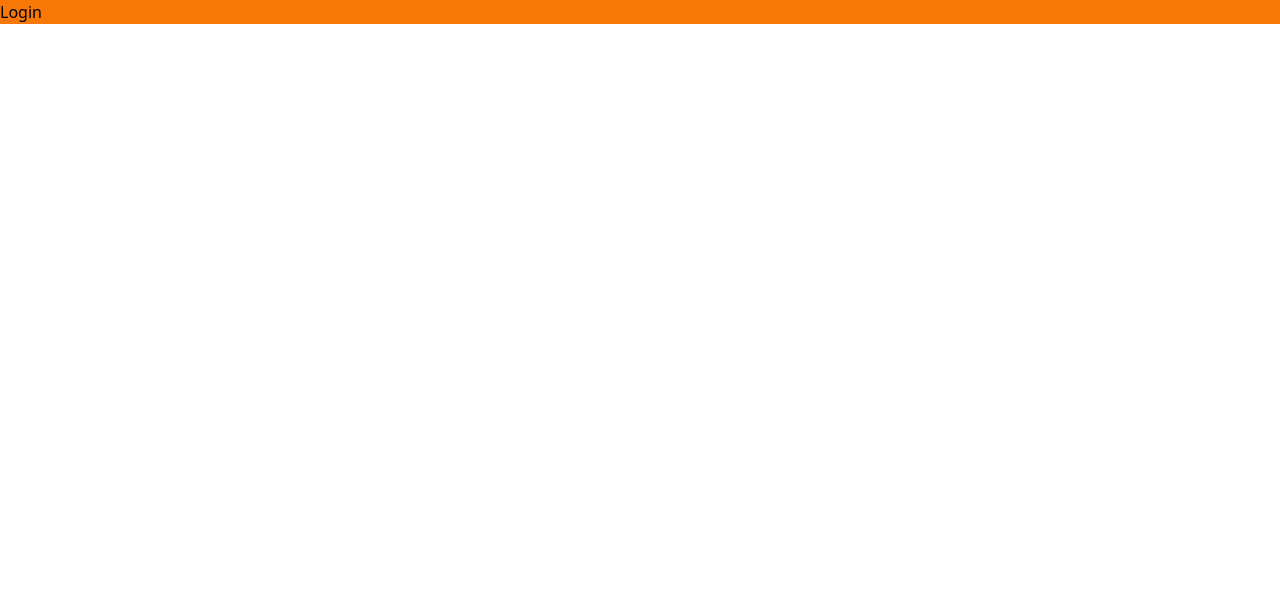
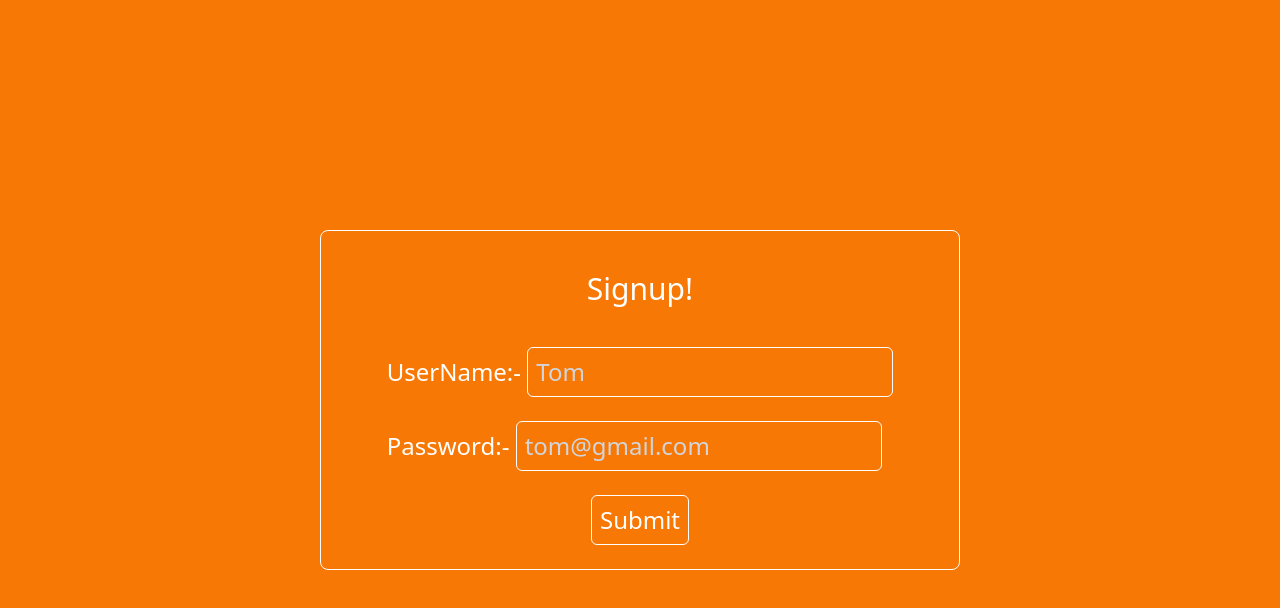
Before and after one commit to Ashimgautam356/blogsite, a React (Create React App) app in the folder frontend/: page /login in a window 1280 px wide. Shown: the top 608 px of the page. Built offline with nearby package versions, Linux system fonts and the light colour scheme.

Commit message:
login page UI done

```diff
--- a/frontend/src/pages/Login.jsx
+++ b/frontend/src/pages/Login.jsx
@@ -2,7 +2,26 @@ import React from 'react'
 
 const Login = () => {
   return (
-    <div className='bg-[rgb(247,120,4)]'>Login</div>
+    <div className='bg-[rgb(247,120,4)] relative flex flex-row justify-center items-center w-full h-screen'>
+
+    <div className='flex flex-col md:w-2/4 sm:w-5/6 relative items-center border border-white text-white md:text-2xl sm:text-lg font-medium rounded-lg'>
+        <h1 className='text-white text-3xl font-medium text-center m-10'>Signup!</h1>
+        <form action="/signup" method='POST' className='sm:w-full'>
+            <div className='mb-6'>
+                <label htmlFor="userName">UserName:-   </label>
+                <input type='text' className='focus:outline-none bg-[rgb(247,120,4)] border border-white rounded-md placeholder-gray-300 p-2 text-gray-200 font-light sm:w-3/6' placeholder='Tom' required></input>
+            </div>
+            <div className='mb-6'>
+                <label htmlFor="password">Password:-   </label>
+                <input type='password' className='focus:outline-none bg-[rgb(247,120,4)] border border-white rounded-md placeholder-gray-300 p-2 text-gray-200 font-light sm:w-4/6' placeholder='tom@gmail.com' required></input>
+            </div>
+
+            <div className='mb-6 text-center'>
+                <input type='submit'  className='focus:outline-none bg-[rgb(247,120,4)] border border-white rounded-md p-2 cursor-pointer'></input>
+            </div>
+        </form>
+    </div>
+</div>
   )
 }
 
--- a/frontend/src/pages/Signup.jsx
+++ b/frontend/src/pages/Signup.jsx
@@ -4,31 +4,31 @@ const Signup = () => {
   return (
     <div className='bg-[rgb(247,120,4)] relative flex flex-row justify-center items-center w-full h-screen'>
 
-        <div className='flex flex-col w-2/4 relative items-center border border-white text-white text-2xl font-medium rounded-lg'>
+        <div className='flex flex-col md:w-2/4 sm:w-5/6 relative items-center border border-white text-white md:text-2xl sm:text-xl font-medium rounded-lg'>
             <h1 className='text-white text-3xl font-medium text-center m-10'>Signup!</h1>
-            <form action="/signup" method='POST'>
-                <div className='mb-6'>
+            <form action="/signup" method='POST' className='sm:w-full'>
+                <div className='mb-6 sm:w-full'>
                     <label htmlFor="email">Email:-   </label>
-                    <input type='email' className='focus:outline-none bg-[rgb(247,120,4)] border border-white rounded-md placeholder-gray-200 p-2 text-gray-200 font-light' placeholder='tom@gmail.com' required></input>
+                    <input type='email' className='focus:outline-none bg-[rgb(247,120,4)] border border-white rounded-md placeholder-gray-300 p-2  text-white font-light sm:w-4/6' placeholder='tom@gmail.com' required></input>
                 </div>
                 <div className='mb-6'>
                     <label htmlFor="userName">UserName:-   </label>
-                    <input type='text' className='focus:outline-none bg-[rgb(247,120,4)] border border-white rounded-md placeholder-gray-200 p-2 text-gray-200 font-light' placeholder='Tom' required></input>
+                    <input type='text' className='focus:outline-none bg-[rgb(247,120,4)] border border-white rounded-md placeholder-gray-300 p-2 text-gray-200 font-light sm:w-4/6' placeholder='Tom' required></input>
                 </div>
                 <div className='mb-6'>
                     <label htmlFor="password">Password:-   </label>
-                    <input type='password' className='focus:outline-none bg-[rgb(247,120,4)] border border-white rounded-md placeholder-gray-200 p-2 text-gray-200 font-light' placeholder='tom@gmail.com' required></input>
+                    <input type='password' className='focus:outline-none bg-[rgb(247,120,4)] border border-white rounded-md placeholder-gray-300 p-2 text-gray-200 font-light sm:w-4/6' placeholder='tom@gmail.com' required></input>
                 </div>
                 <div className='mb-6'>
-                    <label htmlFor="confirmPassword">Confirm Password:-   </label>
-                    <input type='password' className='focus:outline-none bg-[rgb(247,120,4)] border border-white rounded-md placeholder-gray-200 p-2 text-gray-200 font-light' placeholder='tom@gmail.com' required></input>
+                    <label htmlFor="confirmPassword">Confirm:-   </label>
+                    <input type='password' className='focus:outline-none bg-[rgb(247,120,4)] border border-white rounded-md placeholder-gray-300 p-2 text-gray-200 font-light sm:w-4/6' placeholder='tom@gmail.com' required></input>
                 </div>
                 <div className='mb-6'>
                     <label htmlFor="confirmPassword">Profile  </label>
-                    <input type='file' className='focus:outline-none bg-[rgb(247,120,4)] border border-white rounded-md placeholder-gray-200 p-2 text-gray-200 font-light'></input>
+                    <input type='file' id='profilePic' name='profilePic' accept=".jpg, .png, .jpeg" className='focus:outline-none bg-[rgb(247,120,4)] border border-white rounded-md placeholder-gray-200 p-2 text-gray-200 font-light sm:w-4/6'></input>
                 </div>
                 <div className='mb-6 text-center'>
-                    <input type='submit' className='focus:outline-none bg-[rgb(247,120,4)] border border-white rounded-md p-2 cursor-pointer'></input>
+                    <input type='submit'  className='focus:outline-none bg-[rgb(247,120,4)] border border-white rounded-md p-2 cursor-pointer'></input>
                 </div>
             </form>
         </div>
```
